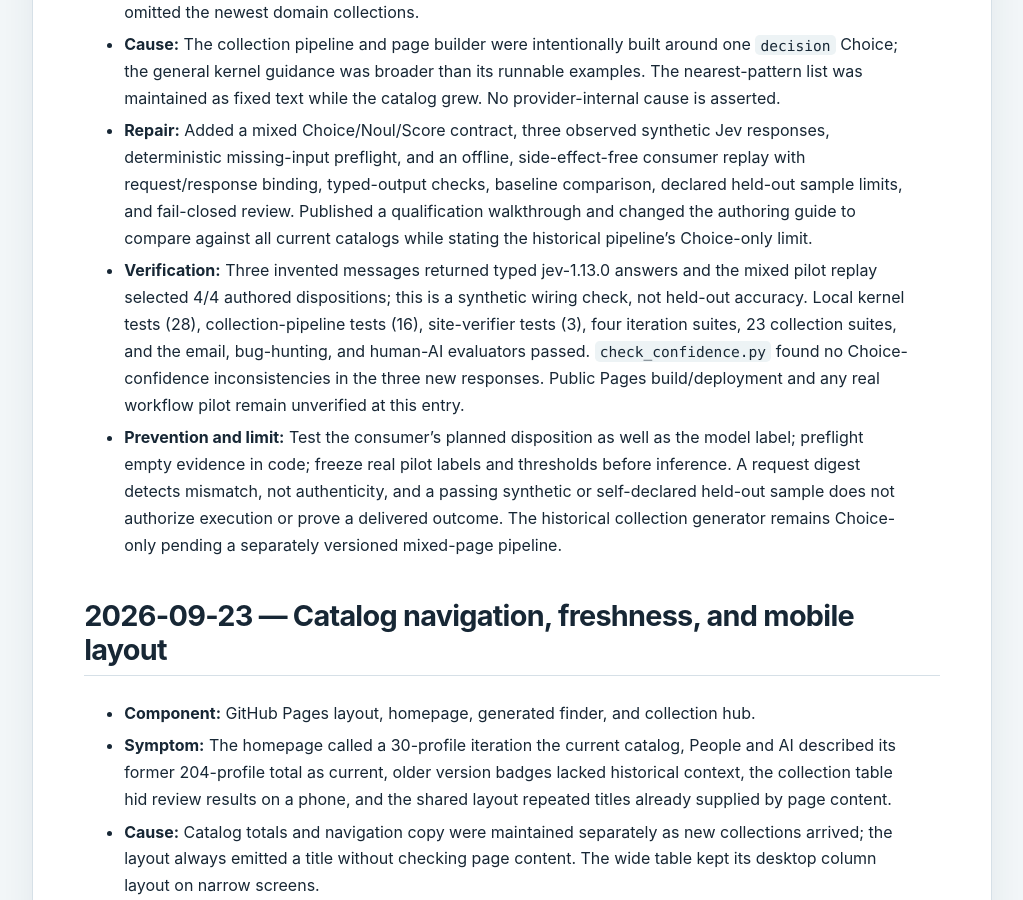
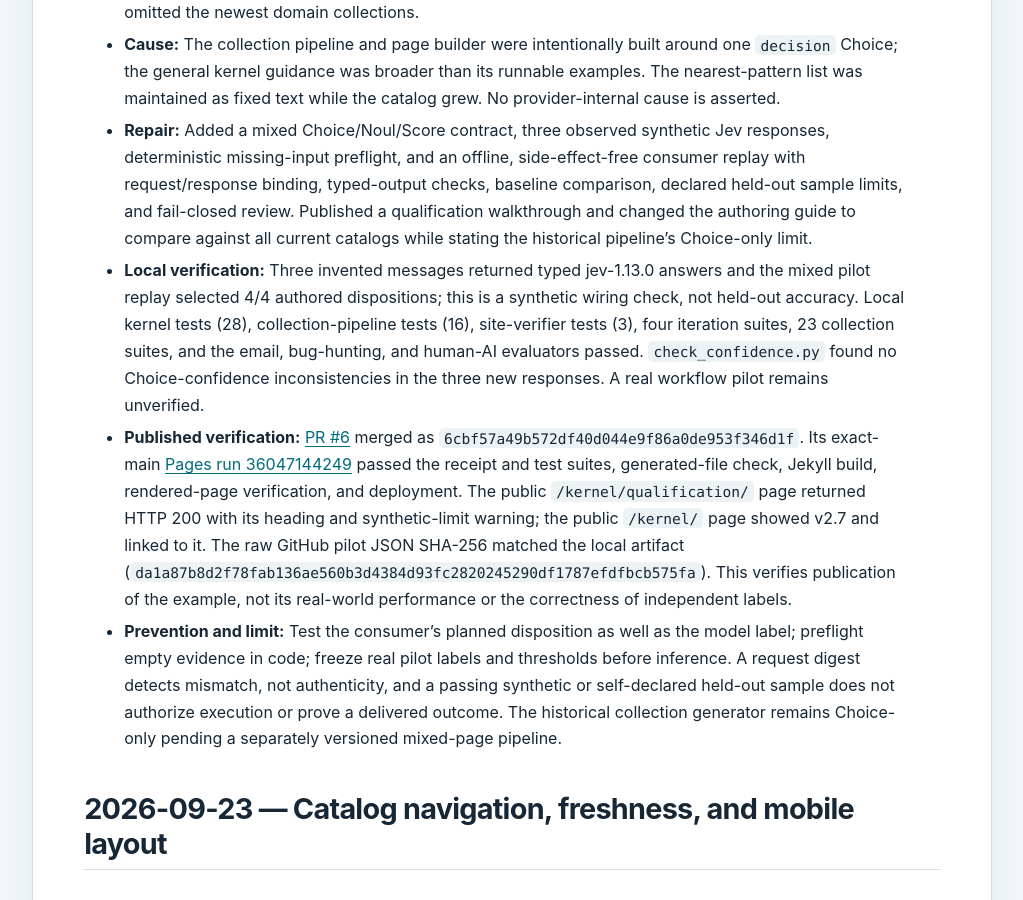
Before and after one commit to Seabass-up/jev-workflow-patterns, a Jekyll site: the page built from docs/lessons-learned.md, in a window 1280 px wide and 900 px high, scrolled down 479 px. Shown: the whole window, without its empty margins (128-1151 px from the left). Built offline with Jekyll 4.4.1, drawn with Linux system fonts in a browser that asks for light colours; our own code applies the rules of GitHub Pages for plain Markdown files.

Commit message:
Record published qualification walkthrough verification

```diff
--- a/docs/lessons-learned.md
+++ b/docs/lessons-learned.md
@@ -6,7 +6,8 @@
 - **Symptom:** Existing synthetic screens checked typed labels, but the portable helper did not replay a response through consuming code. The historical collection authoring template required one Choice even when independent Noul or ordered Score judgments would fit, and its written nearest-pattern list omitted the newest domain collections.
 - **Cause:** The collection pipeline and page builder were intentionally built around one `decision` Choice; the general kernel guidance was broader than its runnable examples. The nearest-pattern list was maintained as fixed text while the catalog grew. No provider-internal cause is asserted.
 - **Repair:** Added a mixed Choice/Noul/Score contract, three observed synthetic Jev responses, deterministic missing-input preflight, and an offline, side-effect-free consumer replay with request/response binding, typed-output checks, baseline comparison, declared held-out sample limits, and fail-closed review. Published a qualification walkthrough and changed the authoring guide to compare against all current catalogs while stating the historical pipeline's Choice-only limit.
-- **Verification:** Three invented messages returned typed jev-1.13.0 answers and the mixed pilot replay selected 4/4 authored dispositions; this is a synthetic wiring check, not held-out accuracy. Local kernel tests (28), collection-pipeline tests (16), site-verifier tests (3), four iteration suites, 23 collection suites, and the email, bug-hunting, and human-AI evaluators passed. `check_confidence.py` found no Choice-confidence inconsistencies in the three new responses. Public Pages build/deployment and any real workflow pilot remain unverified at this entry.
+- **Local verification:** Three invented messages returned typed jev-1.13.0 answers and the mixed pilot replay selected 4/4 authored dispositions; this is a synthetic wiring check, not held-out accuracy. Local kernel tests (28), collection-pipeline tests (16), site-verifier tests (3), four iteration suites, 23 collection suites, and the email, bug-hunting, and human-AI evaluators passed. `check_confidence.py` found no Choice-confidence inconsistencies in the three new responses. A real workflow pilot remains unverified.
+- **Published verification:** [PR #6](https://github.com/Seabass-up/jev-workflow-patterns/pull/6) merged as `6cbf57a49b572df40d044e9f86a0de953f346d1f`. Its exact-main [Pages run 36047144249](https://github.com/Seabass-up/jev-workflow-patterns/actions/runs/36047144249) passed the receipt and test suites, generated-file check, Jekyll build, rendered-page verification, and deployment. The public `/kernel/qualification/` page returned HTTP 200 with its heading and synthetic-limit warning; the public `/kernel/` page showed v2.7 and linked to it. The raw GitHub pilot JSON SHA-256 matched the local artifact (`da1a87b8d2f78fab136ae560b3d4384d93fc2820245290df1787efdfbcb575fa`). This verifies publication of the example, not its real-world performance or the correctness of independent labels.
 - **Prevention and limit:** Test the consumer's planned disposition as well as the model label; preflight empty evidence in code; freeze real pilot labels and thresholds before inference. A request digest detects mismatch, not authenticity, and a passing synthetic or self-declared held-out sample does not authorize execution or prove a delivered outcome. The historical collection generator remains Choice-only pending a separately versioned mixed-page pipeline.
 
 ## 2026-09-23 — Catalog navigation, freshness, and mobile layout
```
